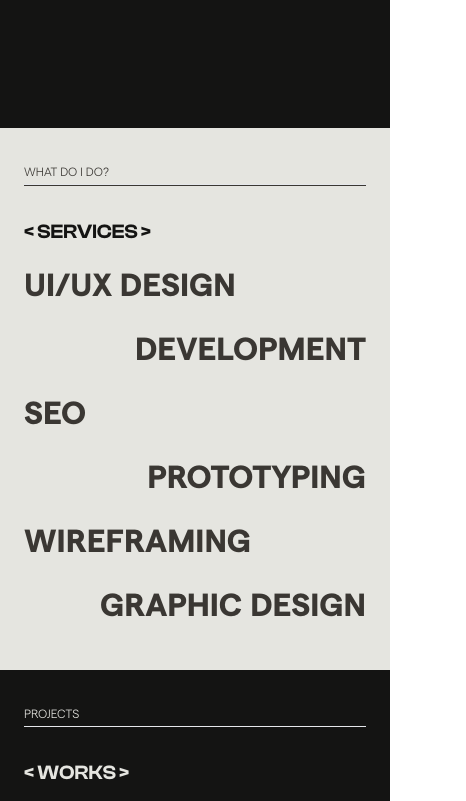
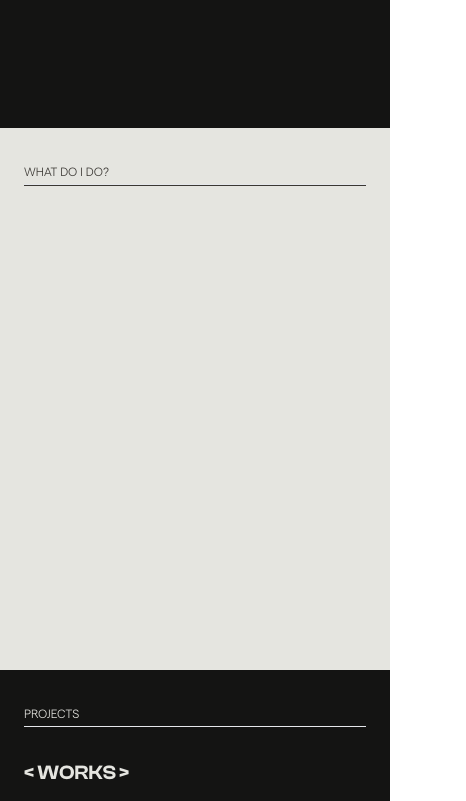
Before and after one commit to s4bbi/Portfolio-24, a React (Vite) app: page / in a window 390 px wide. Shown: the part 1560-2361 px from the top of the page, 466 px wide, since content can reach past the window. Built offline with nearby package versions, Linux system fonts and the light colour scheme.

Commit message:
Update Services.jsx

```diff
--- a/src/components/Services.jsx
+++ b/src/components/Services.jsx
@@ -1,18 +1,69 @@
+import React, { useEffect, useRef } from 'react';
+import gsap from 'gsap';
+import { ScrollTrigger } from 'gsap/ScrollTrigger';
+
+gsap.registerPlugin(ScrollTrigger);
+
 const Services = () => {
+    const containerRef = useRef(null);
+
+    useEffect(() => {
+        const ctx = gsap.context(() => {
+
+            // Animate each service line
+            gsap.utils.toArray(".service-item").forEach((el, index) => {
+                gsap.fromTo(el,
+                    {
+                        opacity: 0,
+                        x: index % 2 === 0 ? -100 : 100
+                    },
+                    {
+                        opacity: 1,
+                        x: 0,
+                        duration: 1.5,
+                        ease: "power3.out",
+                        scrollTrigger: {
+                            trigger: el,
+                            start: "top 80%",
+                            end: "bottom 20%",
+                            scrub: true,  // reversible scroll animation
+                        }
+                    }
+                );
+            });
+
+            // Animate the heading
+            gsap.from(".services-heading", {
+                opacity: 0,
+                y: 50,
+                duration: 1.2,
+                ease: "power3.out",
+                scrollTrigger: {
+                    trigger: containerRef.current,
+                    start: "top 90%",
+                    toggleActions: "play none none reverse"
+                }
+            });
+
+        }, containerRef);
+
+        return () => ctx.revert();
+    }, []);
+
     return (
-        <div className="w-full px-6 md:px-14 text-blackL bg-white pb-6" id="services">
+        <div ref={containerRef} className="w-full px-6 md:px-14 text-blackL bg-white pb-6" id="services">
             <div className="py-8 lg:py-16 font-mL text-xs md:text-base">
                 <p className="py-1">WHAT DO I DO?</p>
                 <hr className="h-[2px] bg-blackL"/>
             </div>
-            <p className="font-cdSB text-xl md:text-3xl lg:text-5xl text-blackD">&lt; SERVICES &gt;</p>
+            <p className="font-cdSB text-xl md:text-3xl lg:text-5xl text-blackD services-heading">&lt; SERVICES &gt;</p>
             <div className="font-mB text-[32px] md:text-7xl lg:text-9xl py-4 lg:py-8 flex flex-col gap-4">
-                <p>UI/UX DESIGN</p>
-                <p className="text-right">DEVELOPMENT</p>
-                <p>SEO</p>
-                <p className="text-right">PROTOTYPING</p>
-                <p>WIREFRAMING</p>
-                <p className="text-right">GRAPHIC DESIGN</p>
+                <p className="service-item">UI/UX DESIGN</p>
+                <p className="service-item text-right">DEVELOPMENT</p>
+                <p className="service-item">SEO</p>
+                <p className="service-item text-right">PROTOTYPING</p>
+                <p className="service-item">WIREFRAMING</p>
+                <p className="service-item text-right">GRAPHIC DESIGN</p>
             </div>
         </div>
     );
```
